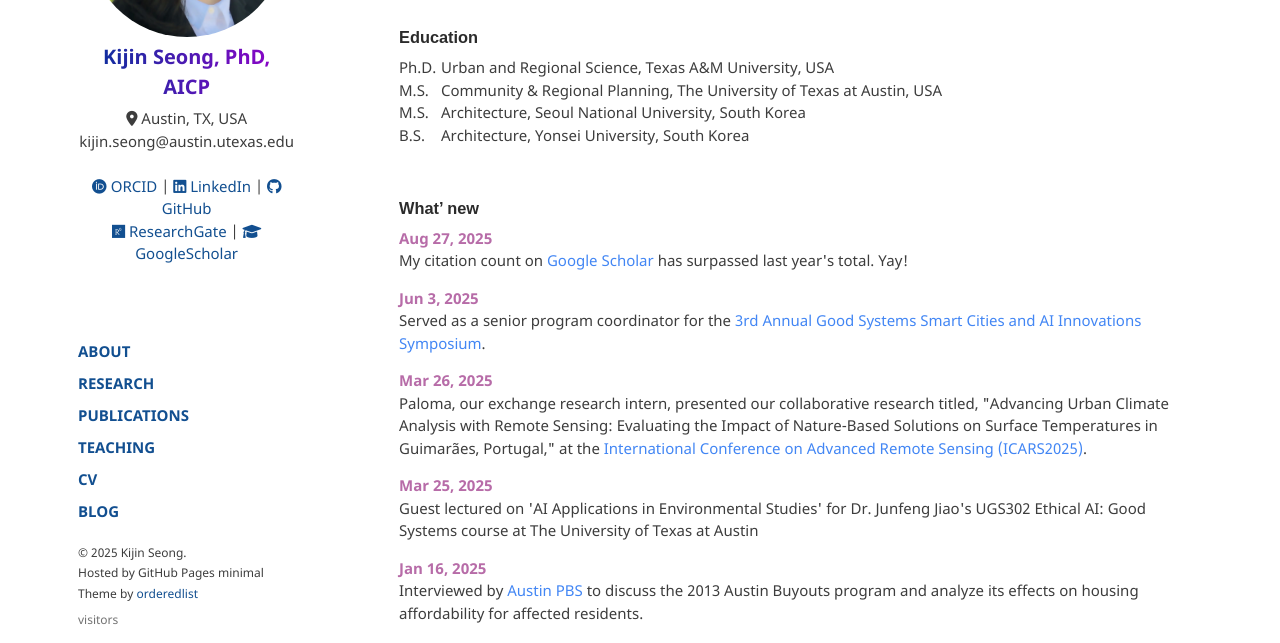
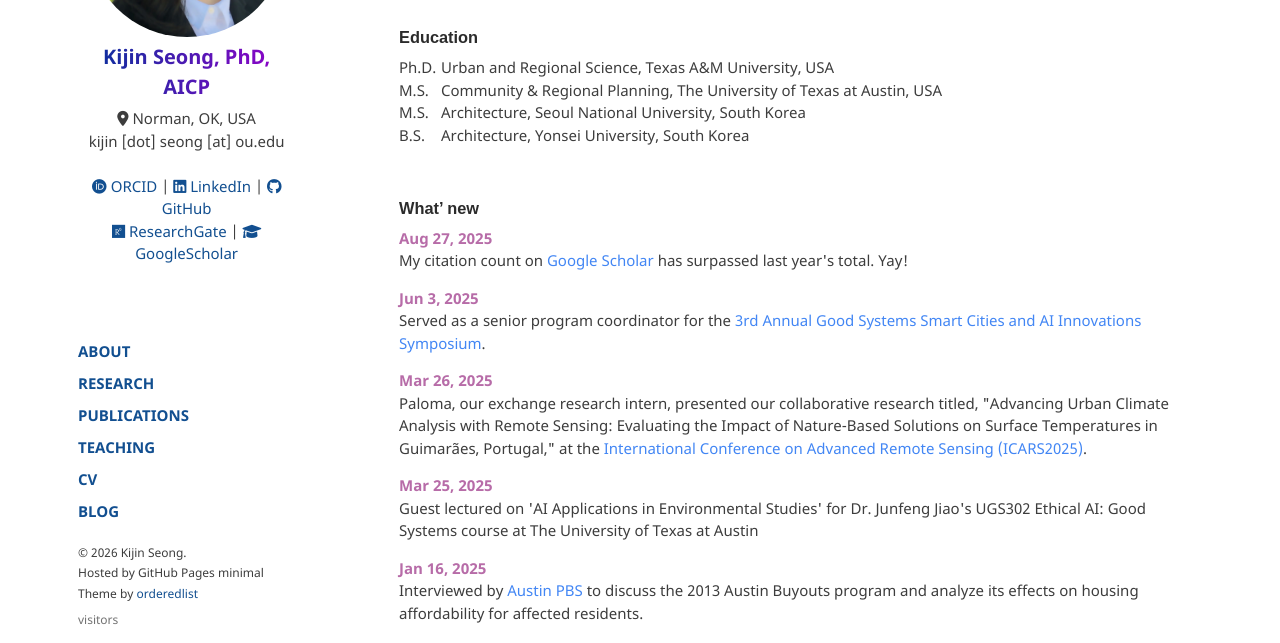
Before and after one commit to kijinseong/kijinseong.github.io, a Jekyll site: the page built from index.md, in a window 1280 px wide. Shown: the part 221-864 px from the top of the page. Built offline with Jekyll 4.4.1, drawn with Linux system fonts in a browser that asks for light colours; comment, search, counter and statistics services are not loaded.

Commit message:
Profile change

```diff
--- a/_layouts/default.html
+++ b/_layouts/default.html
@@ -91,8 +91,8 @@
       </div>
 
           <p align="center">
-        <i class="fas fa-map-marker-alt"></i> Austin, TX, USA
-        <br> kijin.seong@austin.utexas.edu
+        <i class="fas fa-map-marker-alt"></i> Norman, OK, USA
+        <br> kijin [dot] seong [at] ou.edu
       <br />
 
         <br> <a href="https://orcid.org/0000-0003-3942-6984/" target="_blank" style="color: #124F90;">
@@ -130,7 +130,7 @@
         <p>This project is maintained by <a href="{{ site.github.owner_url }}">{{ site.github.owner_name }}</a></p>
         {% endif %}
 
-        <p class="footer-text" style="font-size: inherit; margin-bottom: 3px;">© 2025 Kijin Seong.</p>
+        <p class="footer-text" style="font-size: inherit; margin-bottom: 3px;">© 2026 Kijin Seong.</p>
         <p class="footer-text" style="font-size: inherit; margin-bottom: 3px;">
           Hosted by GitHub Pages minimal
         </p>
```
